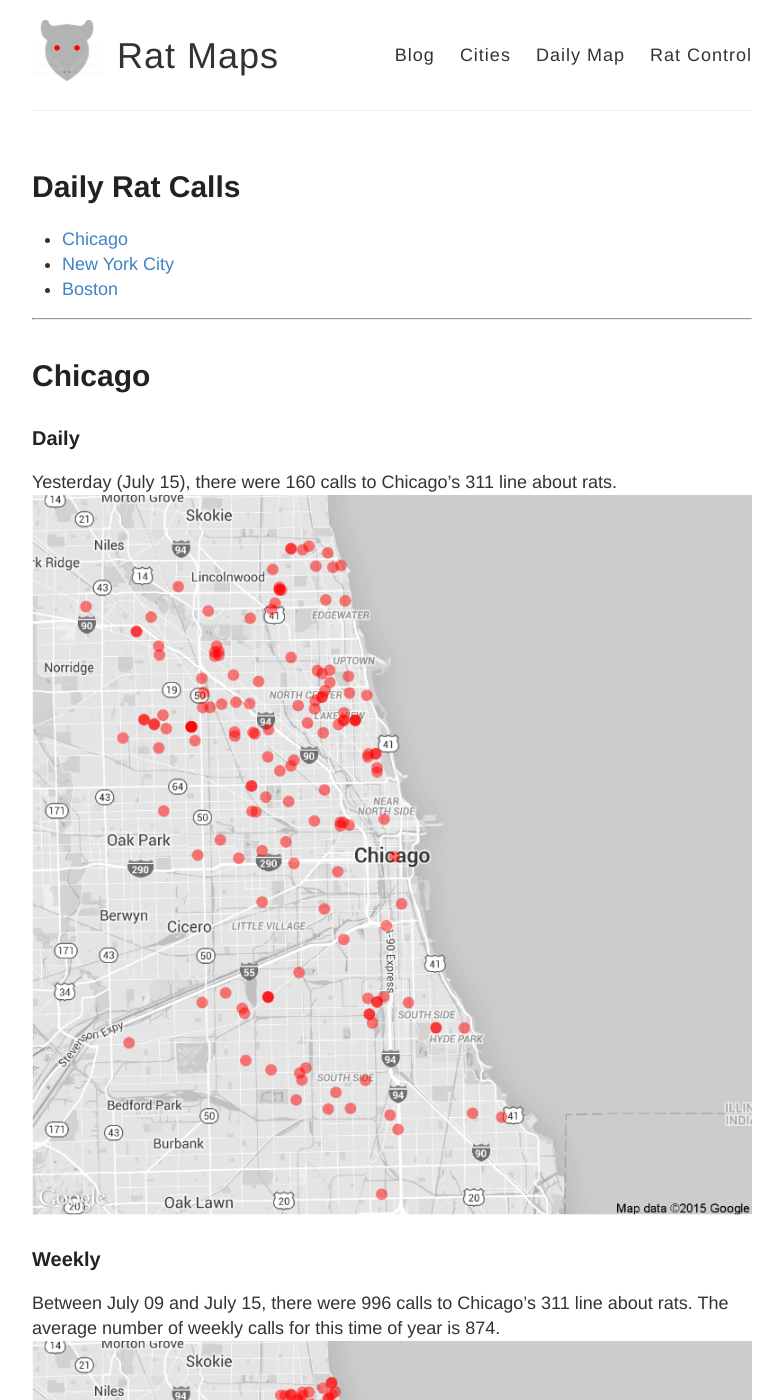
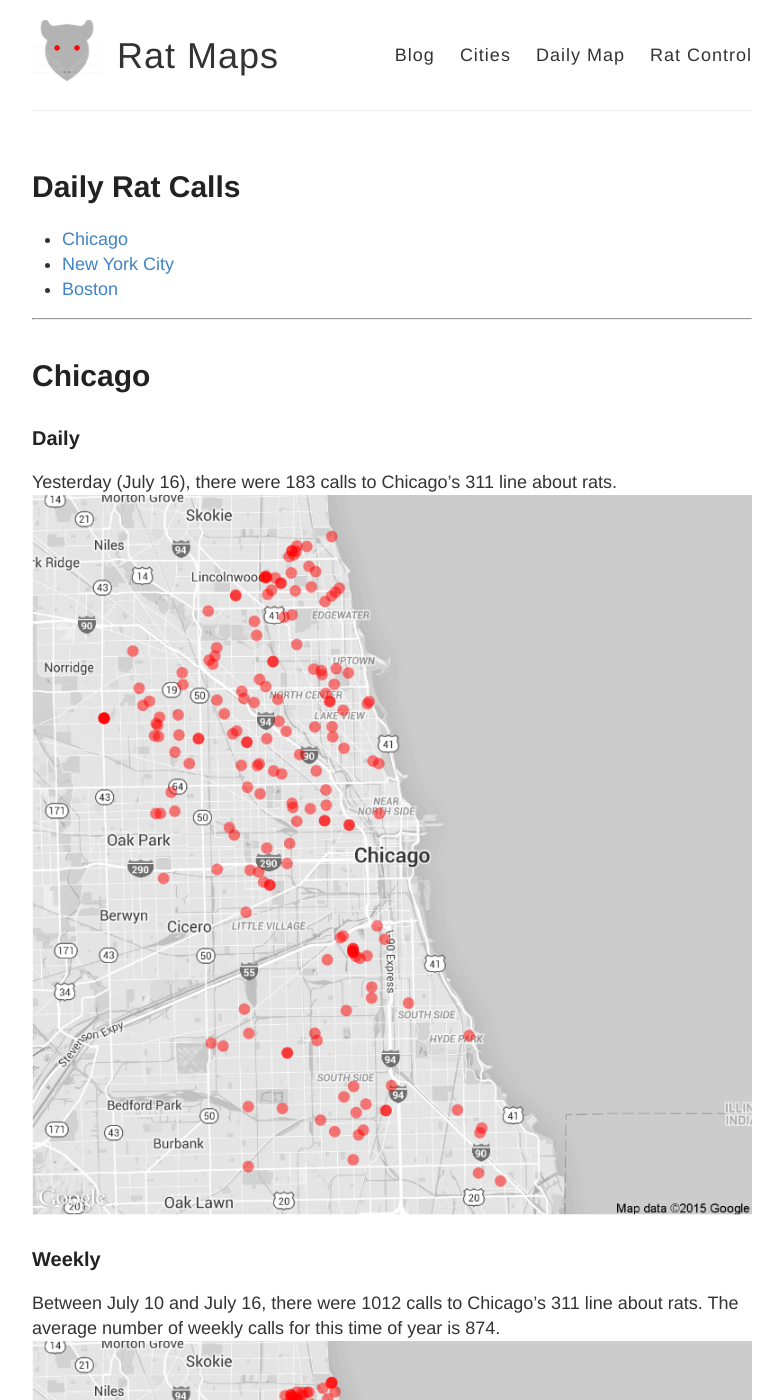
Before and after one commit to DanielHadley/ratmaps, a Jekyll site: the page built from daily.md, in a window 1280 px wide and 1400 px high. Shown: the whole window, without its empty margins (248-1031 px from the left). Built offline with Jekyll 4.4.1, drawn with Linux system fonts in a browser that asks for light colours; comment, search, counter and statistics services are not loaded; some of the changed text lies outside the part shown.

Commit message:
Daily Maps

```diff
--- a/daily.md
+++ b/daily.md
@@ -15,22 +15,22 @@
 
 ### Daily
 
-Yesterday (July 15), there were 160 calls to Chicago's 311 line about rats.
+Yesterday (July 16), there were 183 calls to Chicago's 311 line about rats.
 ![Chicago rat calls to 311 weekly map]({{ site.cityimages }}/daily/Chicago_Rat_Map_Daily.png)
 
 ### Weekly
-Between July 09 and July 15, there were 996 calls to Chicago's 311 line about rats. The average number of weekly calls for this time of year is 874.
+Between July 10 and July 16, there were 1012 calls to Chicago's 311 line about rats. The average number of weekly calls for this time of year is 874.
 ![Chicago rat calls to 311 weekly map]({{ site.cityimages }}/daily/Chicago_Rat_Map_Weekly.png)
 ***
 # New York City <a id="nyc"><a>
 
 ### Daily
 
-Yesterday (July 15), there were 0 calls to New York City's 311 line about rats.
+Yesterday (July 16), there were 0 calls to New York City's 311 line about rats.
 ![NYC rat calls to 311 weekly map]({{ site.cityimages }}/daily/NYC_Rat_Map_Daily.png)
 
 ### Weekly
-Between July 09 and July 15, there were 0 calls to New York City's 311 line about rats. The average number of weekly calls for this time of year is 276.
+Between July 10 and July 16, there were 0 calls to New York City's 311 line about rats. The average number of weekly calls for this time of year is 276.
 ![NYC rat calls to 311 weekly map]({{ site.cityimages }}/daily/NYC_Rat_Map_Weekly.png)
 
 Each red dot represents one call about a rat seen in that location. The dots are transparent, so multiple calls from one location will be seen as a solid dot. The usual caveats apply: more calls do not necessarily mean that there are more rats in that location than other parts of the city. A cluster of dots could indicate that one resident is unusually vocal about rodents in his or her neighborhood. Also, more densely populated neighborhoods tend to make more calls to 311.
```
Also changed, not shown: images/pages/daily/Chicago_Rat_Map_Daily.png, images/pages/daily/Chicago_Rat_Map_Weekly.png, images/pages/daily/NYC_Rat_Map_Daily.png, images/pages/daily/NYC_Rat_Map_Weekly.png.
